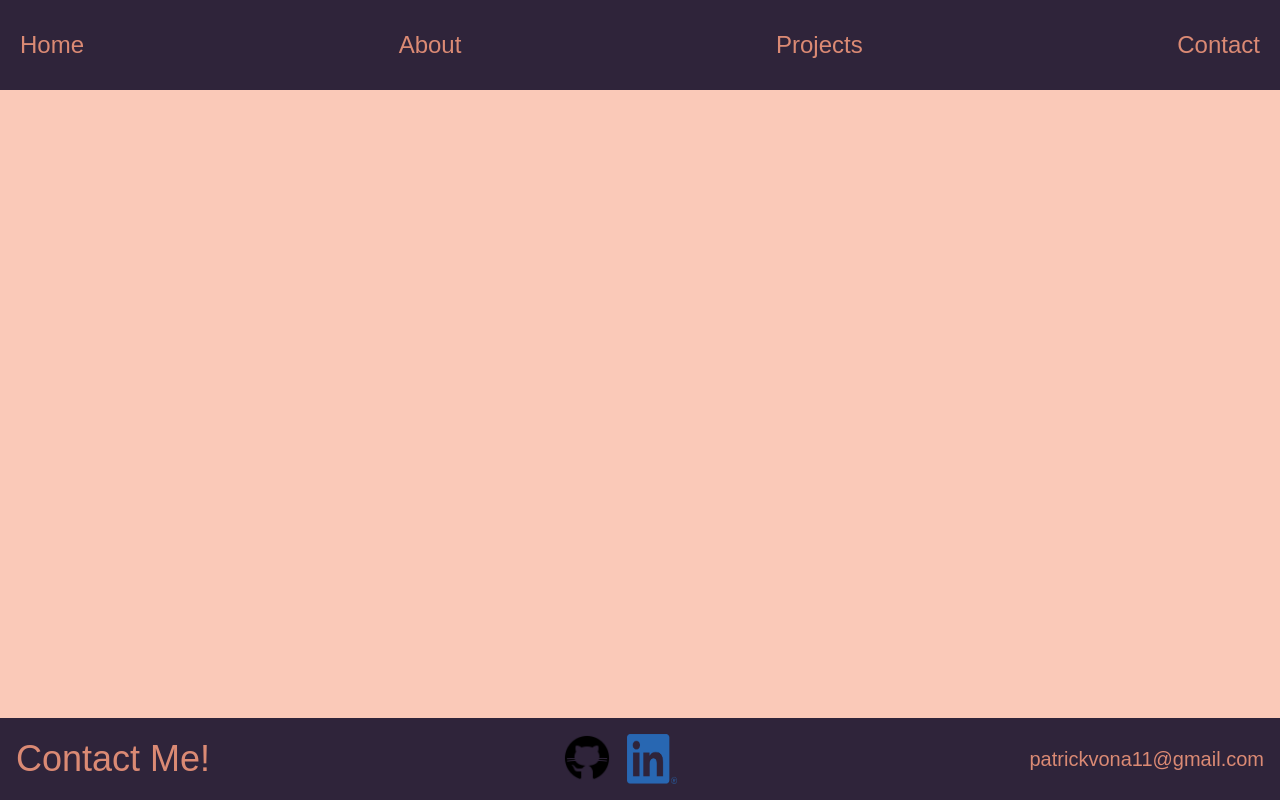
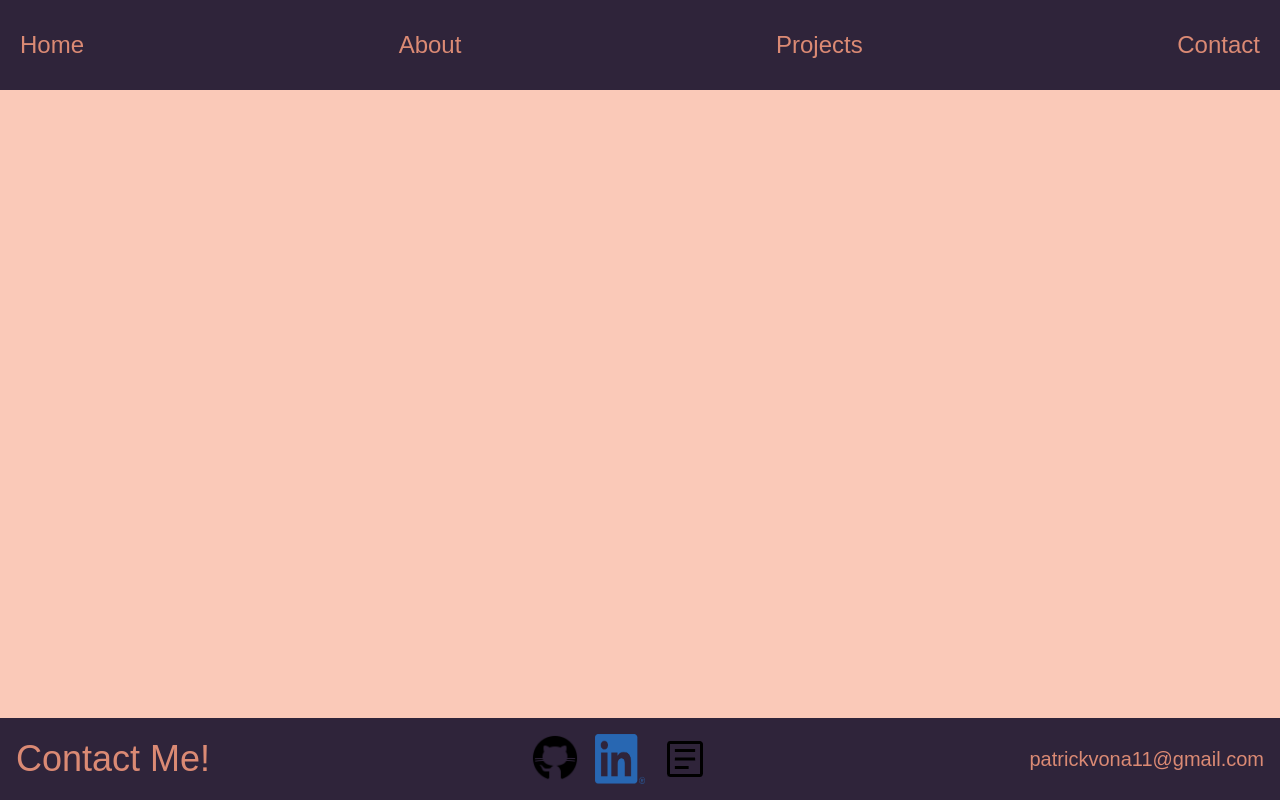
Before and after one commit to Pvon11/wonderful-portfolio, a React (Create React App) app: page / in a window 1280 px wide. Built offline with nearby package versions, Linux system fonts and the light colour scheme.

Commit message:
added my Resume

```diff
--- a/src/components/Footer/index.js
+++ b/src/components/Footer/index.js
@@ -1,8 +1,17 @@
 import React from "react";
 import LinkedInLink from "./LinkedInLink";
 import GitHubLogo from "../assets/githublogo.png";
+import PdfIcon from "../assets/resumeIcon.png";
 
 export default function Footer() {
+  const openResumePDF = () => {
+    const resumePDFPath = process.env.PUBLIC_URL + "/Resume.pdf";
+    const newWindow = window.open(resumePDFPath, "_blank");
+    if (!newWindow) {
+      // error
+    }
+  };
+
   return (
     <footer className="fixed bottom-0 left-0 w-full bg-notindigo text-notpeach flex justify-between items-center p-4 font-raleway text-xl">
       <h3 className="text-4xl">Contact Me!</h3>
@@ -15,6 +24,9 @@ export default function Footer() {
           <img src={GitHubLogo} alt="GitHub" className="w-12 h-12" />
         </a>
         <LinkedInLink />
+        <button onClick={openResumePDF}>
+          <img src={PdfIcon} alt="Resume PDF" className="w-12 h-12" />
+        </button>
       </div>
       <div>
         <p>patrickvona11@gmail.com</p>
```
Also changed, not shown: src/components/assets/resumeIcon.png (added), 1 other file (tests, documents, lock files or other folders).
